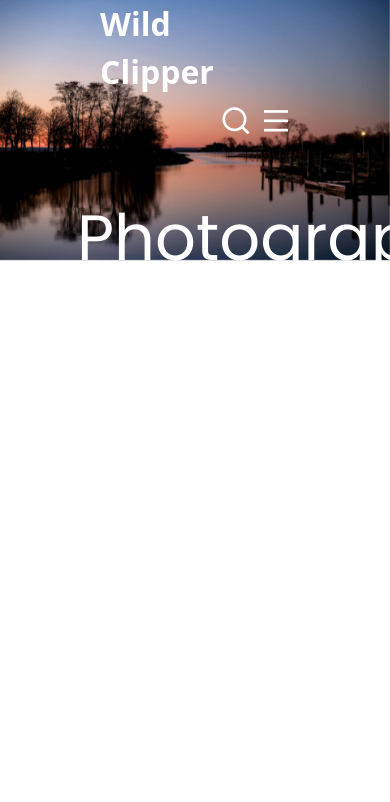
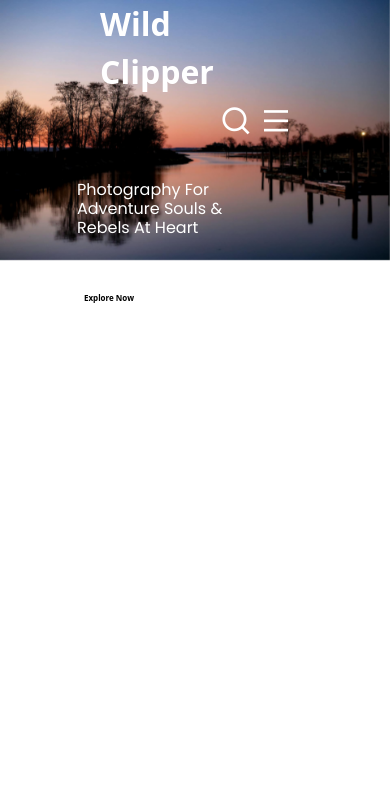
Before and after one commit to ShrutiAgarwalll/PhotographyWebsite, a plain HTML site: page index.html in a window 390 px wide. Shown: the top 802 px of the page. Drawn offline with nearby package versions, Linux system fonts and the light colour scheme.

Commit message:
Update style.css

```diff
--- a/asset/css/style.css
+++ b/asset/css/style.css
@@ -35,6 +35,7 @@
       --h2-font-size: 1.5rem;
       --normal-font-size: 1rem;
     }
+
   }
 
   * {
@@ -227,7 +228,7 @@
 
 /*=============== BREAKPOINTS ===============*/
 /* For medium devices */
-@media screen and (min-width: 576px) {
+@media screen and (min-width: 600px) {
   .search {
     padding-top: 10rem;
   }
@@ -294,6 +295,100 @@
   background-color: rgb(0, 0, 0);
 }
 
+@media screen and (max-width: 600px){
+  .Intro{
+    position: absolute;
+    top: 0;
+    left: 0;
+    width: 90%;
+    margin-left: 69px;
+    margin-top: 180px;
+    z-index: var(--z-fixed);
+  }
+
+  .Intro h1{
+    margin-left: 8px;
+    font-size: 1rem;
+    line-height: 1.2;
+    font-family: "Poppins", sans-serif;
+    font-weight: 400;
+    color: rgb(255, 255, 255);
+  }
+
+  .Intro p{
+    font-size: 1.5rem;
+    color: white;
+  }
+
+  .Intro button{
+    background-color: #ffffff;
+    font-size: 0.5rem;
+    height: 20px;
+    width: 80px;
+    border-radius: 10px;
+    color: rgb(0, 0, 0);
+    font-weight: bold;
+    z-index: 10000000;
+    color: rgb(0, 0, 0);
+    margin-top: 50px;
+    transition: 0.4s;
+  }
+
+
+  .Intro button:hover{
+    transition: 0.4s;
+    color: rgb(255, 255, 255);
+    background-color: rgb(0, 0, 0);
+  }
+}
+
+@media screen and (max-width: 1023px) {
+  .Intro{
+    position: absolute;
+    top: 0;
+    left: 0;
+    width: 90%;
+    margin-left: 69px;
+    margin-top: 180px;
+    z-index: var(--z-fixed);
+  }
+
+  .Intro h1{
+    margin-left: 8px;
+    font-size: 1rem;
+    line-height: 1.2;
+    font-family: "Poppins", sans-serif;
+    font-weight: 400;
+    color: rgb(255, 255, 255);
+  }
+
+  .Intro p{
+    font-size: 1.5rem;
+    color: white;
+  }
+
+  .Intro button{
+    background-color: #ffffff;
+    font-size: 0.5rem;
+    height: 20px;
+    width: 80px;
+    border-radius: 10px;
+    color: rgb(0, 0, 0);
+    font-weight: bold;
+    z-index: 10000000;
+    color: rgb(0, 0, 0);
+    margin-top: 50px;
+    transition: 0.4s;
+  }
+
+
+  .Intro button:hover{
+    transition: 0.4s;
+    color: rgb(255, 255, 255);
+    background-color: rgb(0, 0, 0);
+  }
+}
+
 /* For large devices */
 @media screen and (min-width: 1023px) {
   .nav {
@@ -311,6 +406,7 @@
     flex-direction: row;
     column-gap: 3rem;
   }
+
 }
 
 /* Show the dropdown menu on hover */
@@ -347,9 +443,10 @@ section {
   padding: max(2vh, 1.5rem);
   padding: 0 130px 0 130px;
 }
-@media screen and (max-width: 690px) {
+@media screen and (max-width: 800px) {
   section {
-    height: 65vh;
+    height: 35vh;
+    object-fit: cover;
   }
 }
 @media screen and (max-width: 470px) {
@@ -406,7 +503,6 @@ section .card .card__img {
 }
 
  /*===========about Section=========*/
-
  .flexx{
   margin-left: 88px;
  }
```
